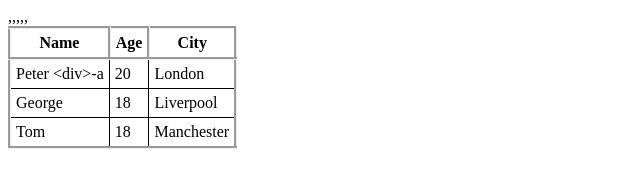
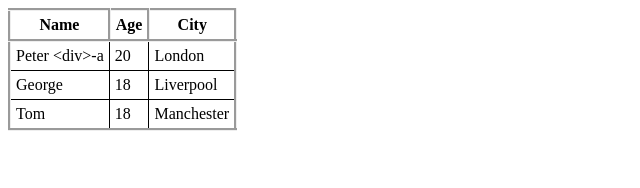
Before and after one commit to heyethereum/SoftUni_Java_Developer, a plain HTML site: page Javascript Fundamentals/jsonToHTML.html in a window 1280 px wide. Shown: the whole page, without its empty margins (0-640 px from the left). Drawn offline with Linux system fonts and the light colour scheme.

Commit message:
join outputArr

```diff
--- a/Javascript Fundamentals/jsonToHTML.html
+++ b/Javascript Fundamentals/jsonToHTML.html
@@ -27,6 +27,7 @@
       function JsonToHtmlTable(studentData) {
         // Write your code here
         let arr = JSON.parse(studentData);
+        console.log(arr[0]);
         function escapeHTML(input) {
           if (typeof input === "string") {
             input = input.replace("&", "&amp;");
@@ -64,7 +65,7 @@
         outputArr.push("</table>");
 
         console.log(outputArr.join("\n"));
-        return outputArr;
+        return outputArr.join("\n");
       }
       window.onload = function () {
         let container = document.getElementById("wrapper");
```
